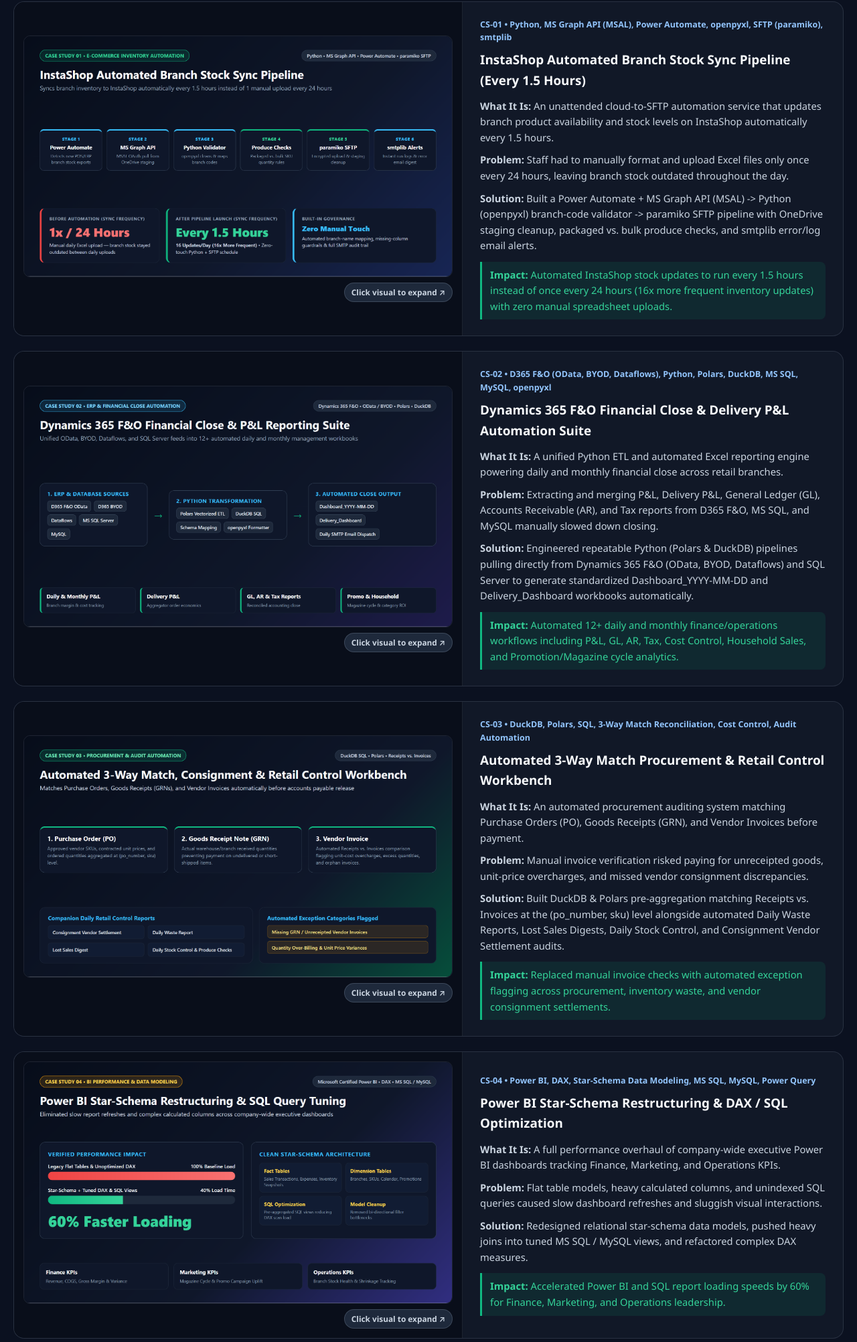
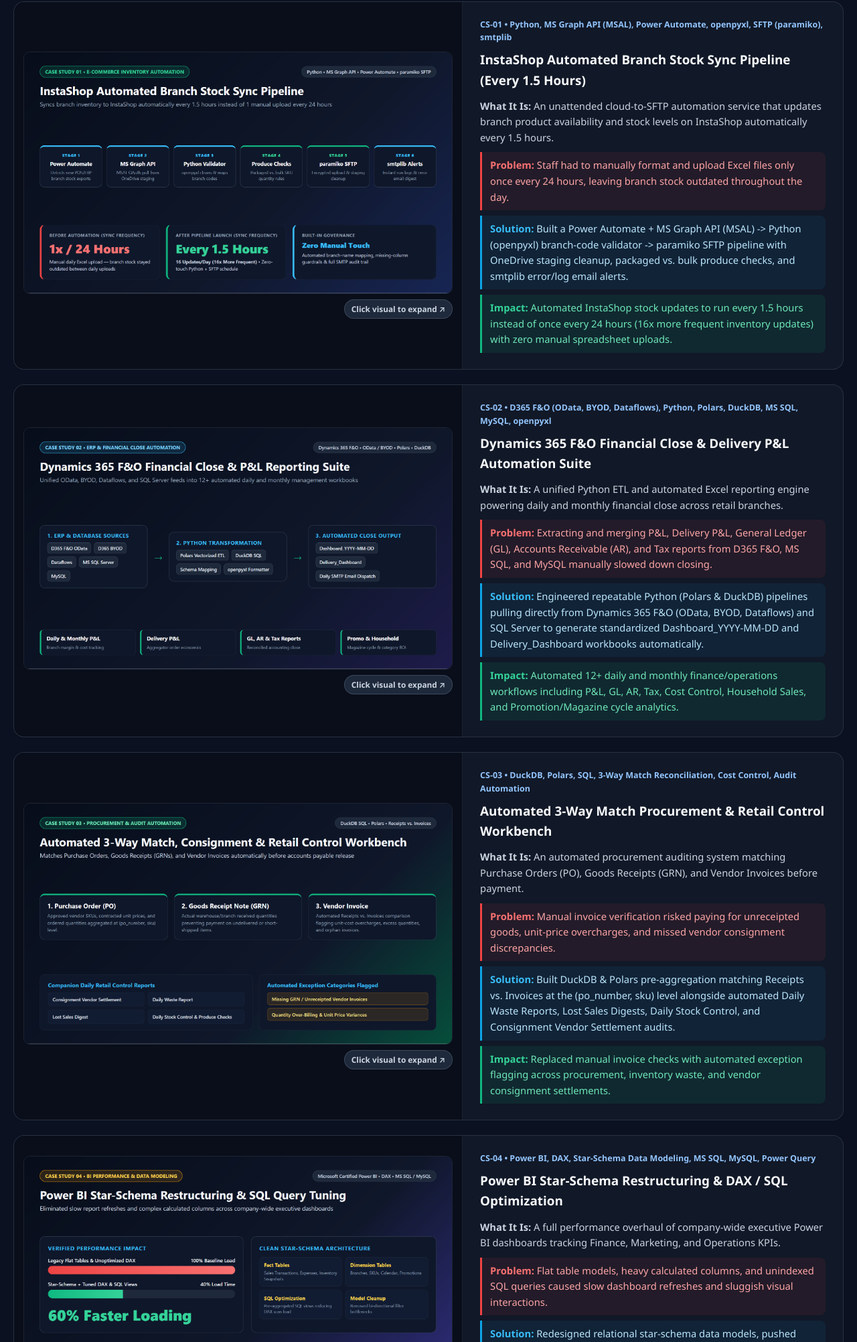
Before and after one commit to Yahia-Hosny/financial-data-analyst-portfolio, a plain HTML site: page index.html in a window 1280 px wide. Shown: the part 618-2622 px from the top of the page at 67% size. Drawn offline with Linux system fonts and the light colour scheme.

Commit message:
Color-code Problem (red), Solution (sky blue), and Impact (emerald green) callout blocks

```diff
--- a/index.html
+++ b/index.html
@@ -41,7 +41,13 @@
     .cs-tag { font-size: 0.78rem; color: #93c5fd; font-weight: 700; margin-bottom: 8px; word-break: break-word; }
     .cs-card h3 { margin: 0 0 12px; font-size: 1.18rem; color: #f8fafc; }
     .cs-card p { margin: 0 0 10px; font-size: 0.92rem; color: #cbd5e1; }
-    .cs-card p.impact { color: #34d399; border-left: 3px solid #10b981; background: rgba(16, 185, 129, 0.10); padding: 8px 12px; border-radius: 0 8px 8px 0; margin-top: 2px; margin-bottom: 0; }
+    .cs-card p.what { margin: 0 0 10px; color: #cbd5e1; }
+    .cs-card p.problem { color: #fca5a5; border-left: 3px solid #ef4444; background: rgba(239, 68, 68, 0.08); padding: 8px 12px; border-radius: 0 8px 8px 0; margin: 0 0 8px; }
+    .cs-card p.problem strong { color: #f87171; }
+    .cs-card p.solution { color: #bae6fd; border-left: 3px solid #0ea5e9; background: rgba(14, 165, 233, 0.08); padding: 8px 12px; border-radius: 0 8px 8px 0; margin: 0 0 8px; }
+    .cs-card p.solution strong { color: #38bdf8; }
+    .cs-card p.impact { color: #6ee7b7; border-left: 3px solid #10b981; background: rgba(16, 185, 129, 0.10); padding: 8px 12px; border-radius: 0 8px 8px 0; margin: 0; }
+    .cs-card p.impact strong { color: #34d399; }
     .footer { border-top: 1px solid #1e293b; padding-top: 18px; display: flex; justify-content: space-between; flex-wrap: wrap; gap: 10px; font-size: 0.84rem; color: #94a3b8; }
     .lightbox { display: none; position: fixed; inset: 0; background: rgba(2, 6, 23, 0.92); z-index: 9999; align-items: center; justify-content: center; padding: 24px; }
     .lightbox.open { display: flex; }
@@ -89,9 +95,9 @@
               <div class="cs-body">
                 <div class="cs-tag">CS-01 &bull; Python, MS Graph API (MSAL), Power Automate, openpyxl, SFTP (paramiko), smtplib</div>
                 <h3>InstaShop Automated Branch Stock Sync Pipeline (Every 1.5 Hours)</h3>
-                <p><strong>What It Is:</strong> An unattended cloud-to-SFTP automation service that updates branch product availability and stock levels on InstaShop automatically every 1.5 hours.</p>
-                <p><strong>Problem:</strong> Staff had to manually format and upload Excel files only once every 24 hours, leaving branch stock outdated throughout the day.</p>
-                <p><strong>Solution:</strong> Built a Power Automate + MS Graph API (MSAL) -&gt; Python (openpyxl) branch-code validator -&gt; paramiko SFTP pipeline with OneDrive staging cleanup, packaged vs. bulk produce checks, and smtplib error/log email alerts.</p>
+                <p class="what"><strong>What It Is:</strong> An unattended cloud-to-SFTP automation service that updates branch product availability and stock levels on InstaShop automatically every 1.5 hours.</p>
+                <p class="problem"><strong>Problem:</strong> Staff had to manually format and upload Excel files only once every 24 hours, leaving branch stock outdated throughout the day.</p>
+                <p class="solution"><strong>Solution:</strong> Built a Power Automate + MS Graph API (MSAL) -&gt; Python (openpyxl) branch-code validator -&gt; paramiko SFTP pipeline with OneDrive staging cleanup, packaged vs. bulk produce checks, and smtplib error/log email alerts.</p>
                 <p class="impact"><strong>Impact:</strong> Automated InstaShop stock updates to run every 1.5 hours instead of once every 24 hours (16x more frequent inventory updates) with zero manual spreadsheet uploads.</p>
               </div>
             </article>
@@ -103,9 +109,9 @@
               <div class="cs-body">
                 <div class="cs-tag">CS-02 &bull; D365 F&amp;O (OData, BYOD, Dataflows), Python, Polars, DuckDB, MS SQL, MySQL, openpyxl</div>
                 <h3>Dynamics 365 F&amp;O Financial Close &amp; Delivery P&amp;L Automation Suite</h3>
-                <p><strong>What It Is:</strong> A unified Python ETL and automated Excel reporting engine powering daily and monthly financial close across retail branches.</p>
-                <p><strong>Problem:</strong> Extracting and merging P&amp;L, Delivery P&amp;L, General Ledger (GL), Accounts Receivable (AR), and Tax reports from D365 F&amp;O, MS SQL, and MySQL manually slowed down closing.</p>
-                <p><strong>Solution:</strong> Engineered repeatable Python (Polars &amp; DuckDB) pipelines pulling directly from Dynamics 365 F&amp;O (OData, BYOD, Dataflows) and SQL Server to generate standardized Dashboard_YYYY-MM-DD and Delivery_Dashboard workbooks automatically.</p>
+                <p class="what"><strong>What It Is:</strong> A unified Python ETL and automated Excel reporting engine powering daily and monthly financial close across retail branches.</p>
+                <p class="problem"><strong>Problem:</strong> Extracting and merging P&amp;L, Delivery P&amp;L, General Ledger (GL), Accounts Receivable (AR), and Tax reports from D365 F&amp;O, MS SQL, and MySQL manually slowed down closing.</p>
+                <p class="solution"><strong>Solution:</strong> Engineered repeatable Python (Polars &amp; DuckDB) pipelines pulling directly from Dynamics 365 F&amp;O (OData, BYOD, Dataflows) and SQL Server to generate standardized Dashboard_YYYY-MM-DD and Delivery_Dashboard workbooks automatically.</p>
                 <p class="impact"><strong>Impact:</strong> Automated 12+ daily and monthly finance/operations workflows including P&amp;L, GL, AR, Tax, Cost Control, Household Sales, and Promotion/Magazine cycle analytics.</p>
               </div>
             </article>
@@ -117,9 +123,9 @@
               <div class="cs-body">
                 <div class="cs-tag">CS-03 &bull; DuckDB, Polars, SQL, 3-Way Match Reconciliation, Cost Control, Audit Automation</div>
                 <h3>Automated 3-Way Match Procurement &amp; Retail Control Workbench</h3>
-                <p><strong>What It Is:</strong> An automated procurement auditing system matching Purchase Orders (PO), Goods Receipts (GRN), and Vendor Invoices before payment.</p>
-                <p><strong>Problem:</strong> Manual invoice verification risked paying for unreceipted goods, unit-price overcharges, and missed vendor consignment discrepancies.</p>
-                <p><strong>Solution:</strong> Built DuckDB &amp; Polars pre-aggregation matching Receipts vs. Invoices at the (po_number, sku) level alongside automated Daily Waste Reports, Lost Sales Digests, Daily Stock Control, and Consignment Vendor Settlement audits.</p>
+                <p class="what"><strong>What It Is:</strong> An automated procurement auditing system matching Purchase Orders (PO), Goods Receipts (GRN), and Vendor Invoices before payment.</p>
+                <p class="problem"><strong>Problem:</strong> Manual invoice verification risked paying for unreceipted goods, unit-price overcharges, and missed vendor consignment discrepancies.</p>
+                <p class="solution"><strong>Solution:</strong> Built DuckDB &amp; Polars pre-aggregation matching Receipts vs. Invoices at the (po_number, sku) level alongside automated Daily Waste Reports, Lost Sales Digests, Daily Stock Control, and Consignment Vendor Settlement audits.</p>
                 <p class="impact"><strong>Impact:</strong> Replaced manual invoice checks with automated exception flagging across procurement, inventory waste, and vendor consignment settlements.</p>
               </div>
             </article>
@@ -131,9 +137,9 @@
               <div class="cs-body">
                 <div class="cs-tag">CS-04 &bull; Power BI, DAX, Star-Schema Data Modeling, MS SQL, MySQL, Power Query</div>
                 <h3>Power BI Star-Schema Restructuring &amp; DAX / SQL Optimization</h3>
-                <p><strong>What It Is:</strong> A full performance overhaul of company-wide executive Power BI dashboards tracking Finance, Marketing, and Operations KPIs.</p>
-                <p><strong>Problem:</strong> Flat table models, heavy calculated columns, and unindexed SQL queries caused slow dashboard refreshes and sluggish visual interactions.</p>
-                <p><strong>Solution:</strong> Redesigned relational star-schema data models, pushed heavy joins into tuned MS SQL / MySQL views, and refactored complex DAX measures.</p>
+                <p class="what"><strong>What It Is:</strong> A full performance overhaul of company-wide executive Power BI dashboards tracking Finance, Marketing, and Operations KPIs.</p>
+                <p class="problem"><strong>Problem:</strong> Flat table models, heavy calculated columns, and unindexed SQL queries caused slow dashboard refreshes and sluggish visual interactions.</p>
+                <p class="solution"><strong>Solution:</strong> Redesigned relational star-schema data models, pushed heavy joins into tuned MS SQL / MySQL views, and refactored complex DAX measures.</p>
                 <p class="impact"><strong>Impact:</strong> Accelerated Power BI and SQL report loading speeds by 60% for Finance, Marketing, and Operations leadership.</p>
               </div>
             </article>
@@ -145,9 +151,9 @@
               <div class="cs-body">
                 <div class="cs-tag">CS-05 &bull; Python, Retail POS, Inventory Tracking, Receipt Automation, Local SQL</div>
                 <h3>End-to-End Retail Python POS &amp; Inventory Management System</h3>
-                <p><strong>What It Is:</strong> A standalone Point-of-Sale (POS) and inventory tracking desktop application engineered for small and medium retail shops (2023–2025).</p>
-                <p><strong>Problem:</strong> Small retail shops lacked affordable software connecting checkout sales directly with live stock counts and daily cash-close reports.</p>
-                <p><strong>Solution:</strong> Designed and built a complete Python POS application covering barcode/SKU lookup, automated cart/tax calculation, real-time inventory deduction, and receipt printing.</p>
+                <p class="what"><strong>What It Is:</strong> A standalone Point-of-Sale (POS) and inventory tracking desktop application engineered for small and medium retail shops (2023–2025).</p>
+                <p class="problem"><strong>Problem:</strong> Small retail shops lacked affordable software connecting checkout sales directly with live stock counts and daily cash-close reports.</p>
+                <p class="solution"><strong>Solution:</strong> Designed and built a complete Python POS application covering barcode/SKU lookup, automated cart/tax calculation, real-time inventory deduction, and receipt printing.</p>
                 <p class="impact"><strong>Impact:</strong> Delivered reliable sales ledger capture, automated stock updates, and daily close reporting without recurring SaaS licensing fees.</p>
               </div>
             </article>
```
Also changed, not shown: portfolio_optimized_100.html (+22 -16 lines).
